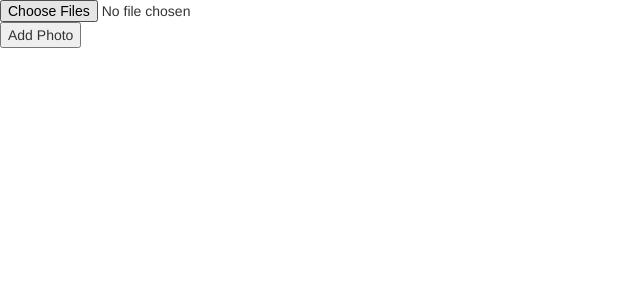
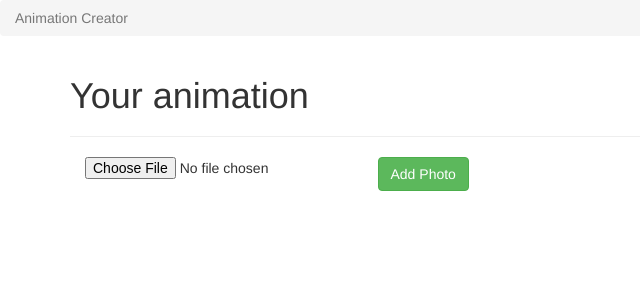
Before and after one commit to RomUriy/Animation-Creator, a Flask app: page / in a window 1280 px wide. Shown: the top 300 px of the page, without its empty margins (0-640 px from the left). Run offline with Flask 2, Linux system fonts and the light colour scheme; some libraries are stand-ins or nearby versions.

Commit message:
add styles for upload

```diff
--- a/web/templates/upload_files.html
+++ b/web/templates/upload_files.html
@@ -1,8 +1,29 @@
 {% extends 'layout.html' %}
 
 {% block body %}
+
+<nav aria-label="breadcrumb">
+  <ol class="breadcrumb">
+    <li class="breadcrumb-item active" aria-current="page"> Animation Creator</li>
+  </ol>
+</nav>
+
+<div class="container">
+	<div class="header"><h1>Your animation</h1></div>
+	<hr />
+
+<div class="container">
+
 <form method="POST" action="{{ url_for('handle_upload') }}" enctype="multipart/form-data">
-  <input name="uploaded_file" type="file"/  multiple>
-  <button type="submit">Add Photo</button>
+<div class="row">
+  <div class="col-md-3">
+  <input name="uploaded_file" type="file"/>
+</div>
+  <div class="col-md-9">
+  <button type="submit" class="btn btn-success">Add Photo</button>
+</div>
+</div>
 </form>
+
+</div>
 {% endblock %}
```
